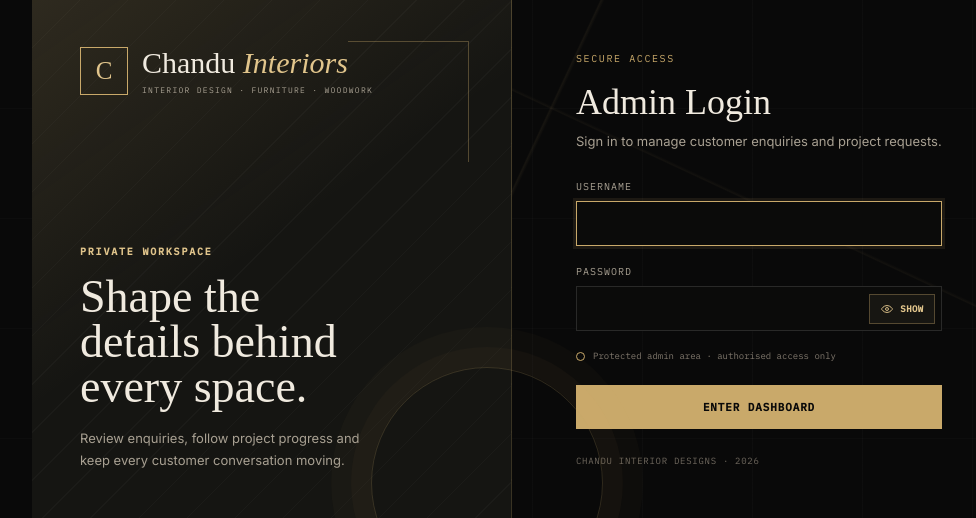
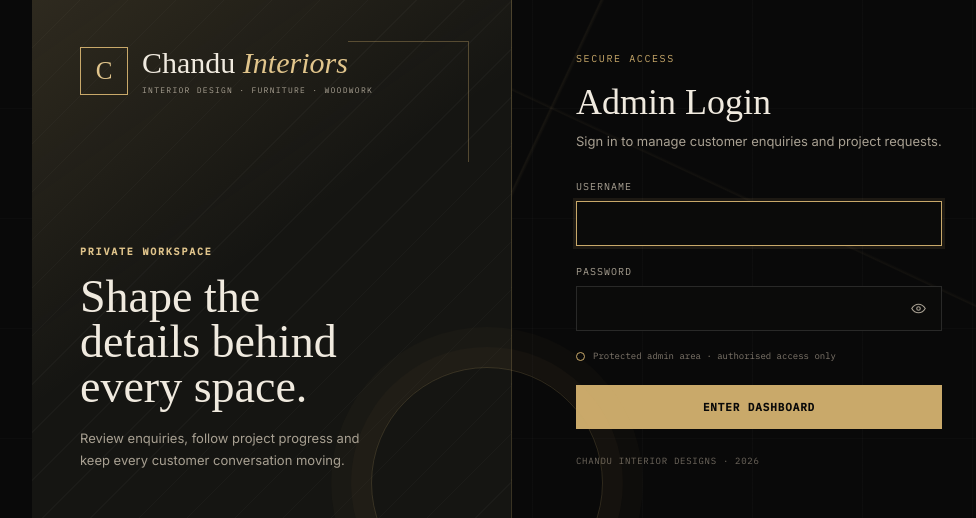
Before and after one commit to 25kd5a1506/chandu-interiors-project, a Flask app: page /admin/login in a window 1280 px wide. Shown: the part 141-659 px from the top of the page, without its empty margins (128-1104 px from the left). Run offline with Flask 3, Linux system fonts and the light colour scheme; some web fonts are replaced.

Commit message:
Refine login password visibility toggle

```diff
--- a/backend/templates/login.html
+++ b/backend/templates/login.html
@@ -40,10 +40,13 @@
   input{ width:100%; border:1px solid rgba(255,255,255,.12); color:var(--stone); background:#0b0b0a; padding:13px 14px; font-size:14px; font-family:'Inter',sans-serif; transition:border-color .2s,box-shadow .2s; }
   input:focus{ outline:none; border-color:var(--brass); box-shadow:0 0 0 3px rgba(201,169,106,.1); }
   .password-wrap{ position:relative; }
-  .password-wrap input{ padding-right:72px; }
-  .toggle-password{ width:auto; min-width:66px; padding:7px 9px; position:absolute; right:7px; top:50%; transform:translateY(-50%); display:inline-flex; align-items:center; justify-content:center; gap:6px; border:1px solid rgba(201,169,106,.35); background:#171612; color:var(--brass-light); font-family:'IBM Plex Mono',monospace; font-size:9px; letter-spacing:.05em; text-transform:uppercase; cursor:pointer; transition:background .2s ease,border-color .2s ease; }
-  .toggle-password:hover{ background:#282319; border-color:var(--brass); transform:translateY(-50%); }
-  .eye-icon{ width:14px; height:14px; fill:none; stroke:currentColor; stroke-width:1.6; }
+  .password-wrap input{ padding-right:52px; }
+  .toggle-password{ width:34px; height:34px; padding:0; position:absolute; right:7px; top:50%; transform:translateY(-50%); display:grid; place-items:center; border:0; background:transparent; color:var(--muted); cursor:pointer; transition:color .2s ease,background .2s ease; }
+  .toggle-password:hover{ background:rgba(201,169,106,.12); color:var(--brass-light); transform:translateY(-50%); }
+  .eye-icon{ width:17px; height:17px; fill:none; stroke:currentColor; stroke-width:1.6; }
+  .eye-off-icon{ display:none; }
+  .toggle-password.is-visible .eye-icon{ display:none; }
+  .toggle-password.is-visible .eye-off-icon{ display:block; }
   .security-note{ display:flex; gap:8px; align-items:center; color:#80786d; font-family:'IBM Plex Mono',monospace; font-size:9px; line-height:1.4; margin:4px 0 22px; }
   .security-note:before{ content:""; width:7px; height:7px; flex:0 0 7px; border:1px solid var(--brass); border-radius:50%; }
   button{
@@ -93,12 +96,16 @@
         <label for="password">Password</label>
         <div class="password-wrap">
           <input type="password" id="password" name="password" required>
-          <button class="toggle-password" type="button" id="togglePassword" aria-label="Show password">
+          <button class="toggle-password" type="button" id="togglePassword" aria-label="Show password" title="Show password">
             <svg class="eye-icon" viewBox="0 0 24 24" aria-hidden="true">
               <path d="M2.5 12s3.5-6 9.5-6 9.5 6 9.5 6-3.5 6-9.5 6-9.5-6-9.5-6Z"/>
               <circle cx="12" cy="12" r="2.5"/>
             </svg>
-            <span>Show</span>
+            <svg class="eye-icon eye-off-icon" viewBox="0 0 24 24" aria-hidden="true">
+              <path d="m3 3 18 18"/>
+              <path d="M10.6 6.2A10.8 10.8 0 0 1 12 6c6 0 9.5 6 9.5 6a16.8 16.8 0 0 1-3.2 3.8"/>
+              <path d="M6.4 6.4C3.9 8.2 2.5 12 2.5 12s3.5 6 9.5 6c1.1 0 2.1-.2 3-.5"/>
+            </svg>
           </button>
         </div>
       </div>
@@ -114,9 +121,9 @@
     togglePassword.addEventListener('click', function () {
       const isHidden = passwordInput.type === 'password';
       passwordInput.type = isHidden ? 'text' : 'password';
-      togglePassword.querySelector('span').textContent = isHidden ? 'Hide' : 'Show';
-      togglePassword.querySelector('.eye-icon').style.opacity = isHidden ? '0.7' : '1';
+      togglePassword.classList.toggle('is-visible', isHidden);
       togglePassword.setAttribute('aria-label', isHidden ? 'Hide password' : 'Show password');
+      togglePassword.setAttribute('title', isHidden ? 'Hide password' : 'Show password');
     });
   </script>
 </body>
```
